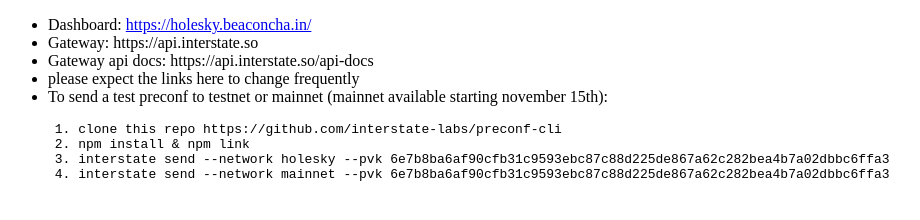
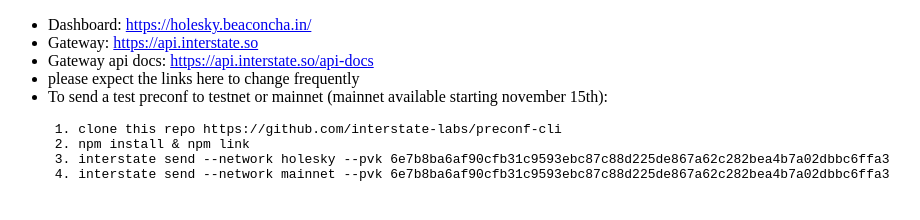
Before and after one commit to irfanshaik11/dash, a website: page index.html in a window 1280 px wide. Shown: the whole page, without its empty margins (0-920 px from the left). Drawn offline with Linux system fonts and the light colour scheme.

Commit message:
Update index.html

```diff
--- a/index.html
+++ b/index.html
@@ -3,8 +3,8 @@
   <body>
     <ul>
         <li>Dashboard: <a href="https://holesky.beaconcha.in/">https://holesky.beaconcha.in/</a></li>
-        <li>Gateway: https://api.interstate.so </li>
-        <li>Gateway api docs: https://api.interstate.so/api-docs </li>
+        <li>Gateway: <a href="https://api.interstate.so">https://api.interstate.so</a> </li>
+        <li>Gateway api docs: <a href="https://api.interstate.so/api-docs">https://api.interstate.so/api-docs</a> </li>
         <li>please expect the links here to change frequently</li>
         <li>To send a test preconf to testnet or mainnet (mainnet available starting november 15th): </li>
     </ul>
```
